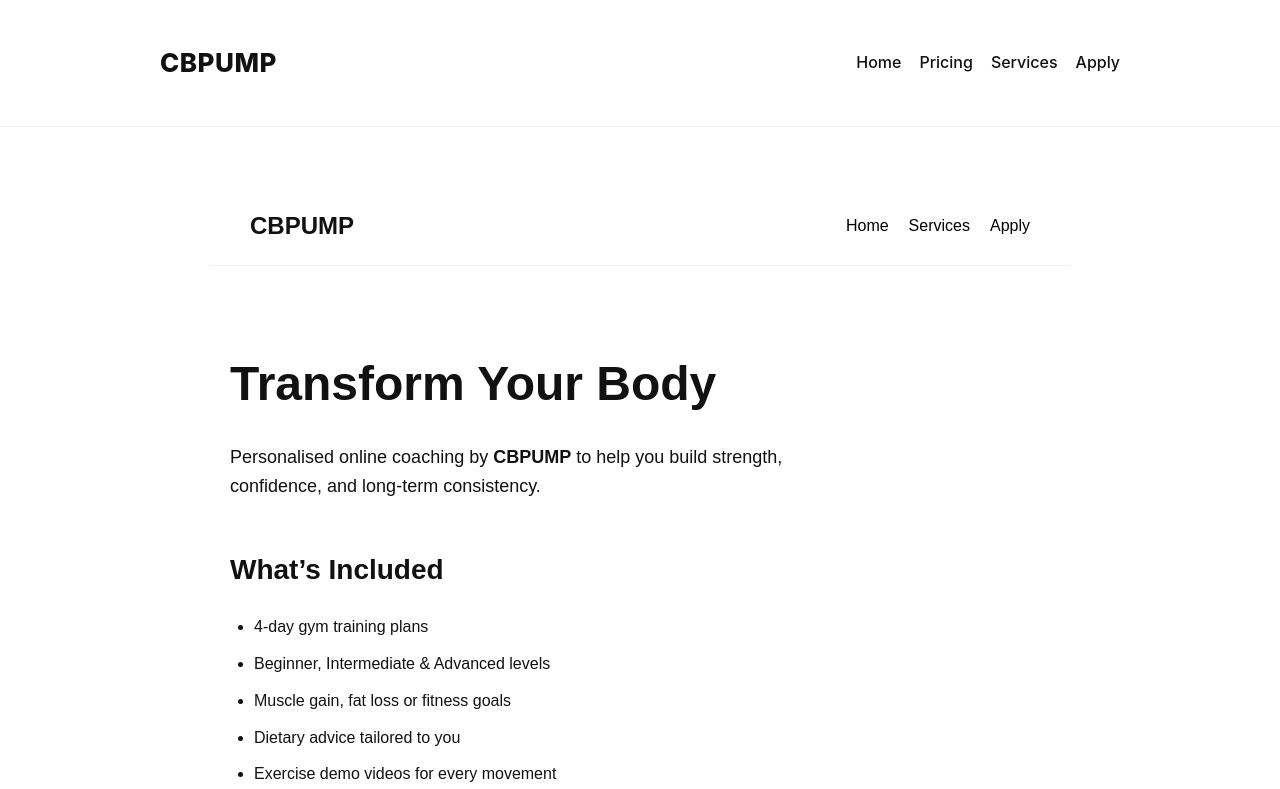
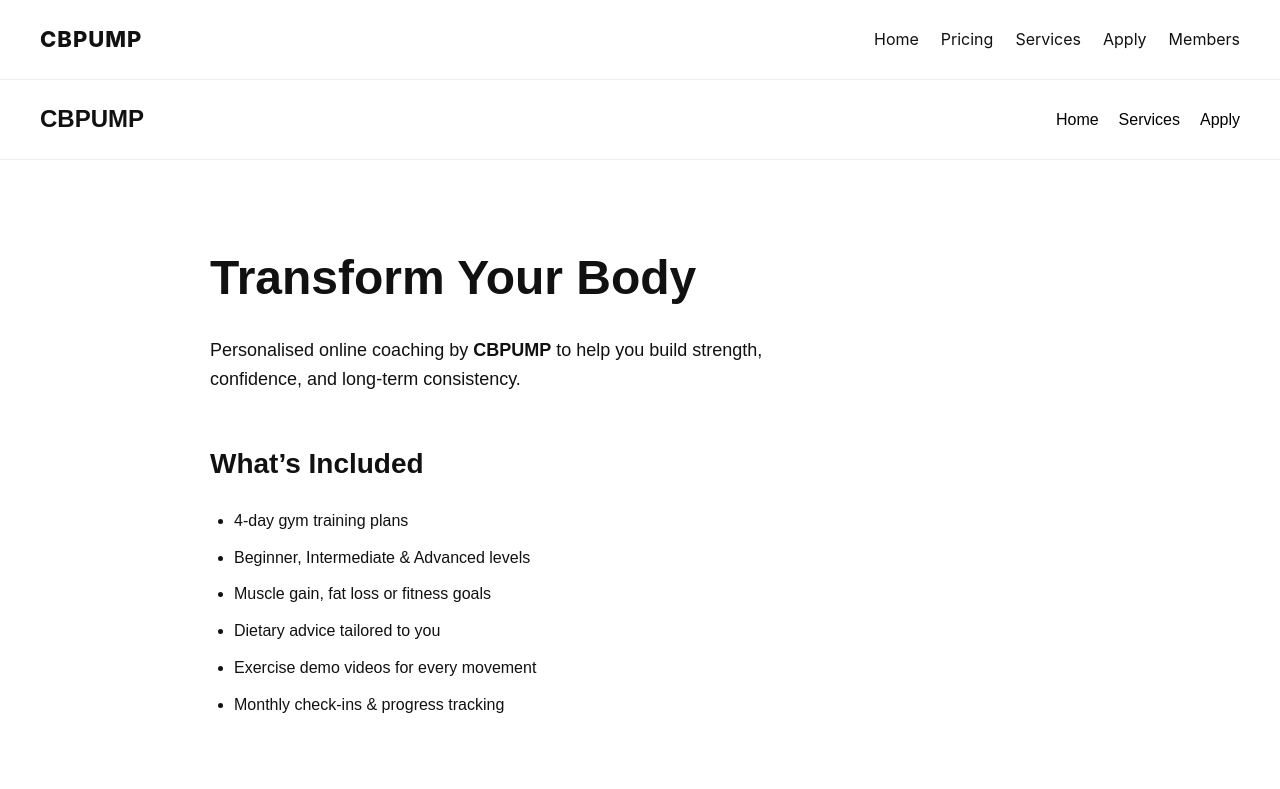
Before and after one commit to cbpumpcoaching/online-coaching-platform, a Next.js app: page / in a window 1280 px wide. Shown: the top 789 px of the page. Built offline with nearby package versions, Linux system fonts and the light colour scheme.

Commit message:
Update Layout.js

```diff
--- a/components/Layout.js
+++ b/components/Layout.js
@@ -1,71 +1,32 @@
+import Link from "next/link";
+
 export default function Layout({ children }) {
   return (
     <>
-      <header style={styles.header}>
-        <div style={styles.headerInner}>
-          <div style={styles.brand}>CBPUMP</div>
+      <header
+        style={{
+          padding: "22px 40px",
+          borderBottom: "1px solid #eee",
+          display: "flex",
+          alignItems: "center",
+          justifyContent: "space-between",
+          background: "#fff",
+        }}
+      >
+        <div style={{ fontWeight: 800, fontSize: 22, letterSpacing: 1 }}>
+          CBPUMP
+        </div>
 
-          <nav style={styles.nav}>
-            <a href="/" style={styles.navLink}>Home</a>
-            <a href="/pricing" style={styles.navLink}>Pricing</a>
-            <a href="/#services" style={styles.navLink}>Services</a>
-            <a href="/apply" style={styles.navLink}>Apply</a>
-          </nav>
-        </div>
+        <nav style={{ display: "flex", gap: 22 }}>
+          <Link href="/">Home</Link>
+          <Link href="/pricing">Pricing</Link>
+          <Link href="/services">Services</Link>
+          <Link href="/apply">Apply</Link>
+          <Link href="/members">Members</Link>
+        </nav>
       </header>
 
-      <main style={styles.main}>{children}</main>
-
-      <footer style={styles.footer}>
-        <p style={styles.footerText}>© {new Date().getFullYear()} CBPUMP</p>
-      </footer>
+      <main>{children}</main>
     </>
   );
 }
-
-const styles = {
-  header: {
-    borderBottom: "1px solid #eee",
-    background: "#fff",
-  },
-  headerInner: {
-    maxWidth: 1000,
-    margin: "0 auto",
-    padding: "18px 20px",
-    display: "flex",
-    alignItems: "center",
-    justifyContent: "space-between",
-    gap: 16,
-  },
-  brand: {
-    fontSize: 26,
-    fontWeight: 800,
-    letterSpacing: "0.5px",
-  },
-  nav: {
-    display: "flex",
-    gap: 18,
-    fontSize: 16,
-    flexWrap: "wrap",
-    justifyContent: "flex-end",
-  },
-  navLink: {
-    textDecoration: "none",
-    fontWeight: 500,
-  },
-  main: {
-    maxWidth: 900,
-    margin: "0 auto",
-    padding: "60px 20px",
-  },
-  footer: {
-    borderTop: "1px solid #eee",
-    padding: "30px 20px",
-    textAlign: "center",
-    marginTop: 60,
-  },
-  footerText: {
-    margin: 0,
-    color: "#333",
-  },
-};
```
